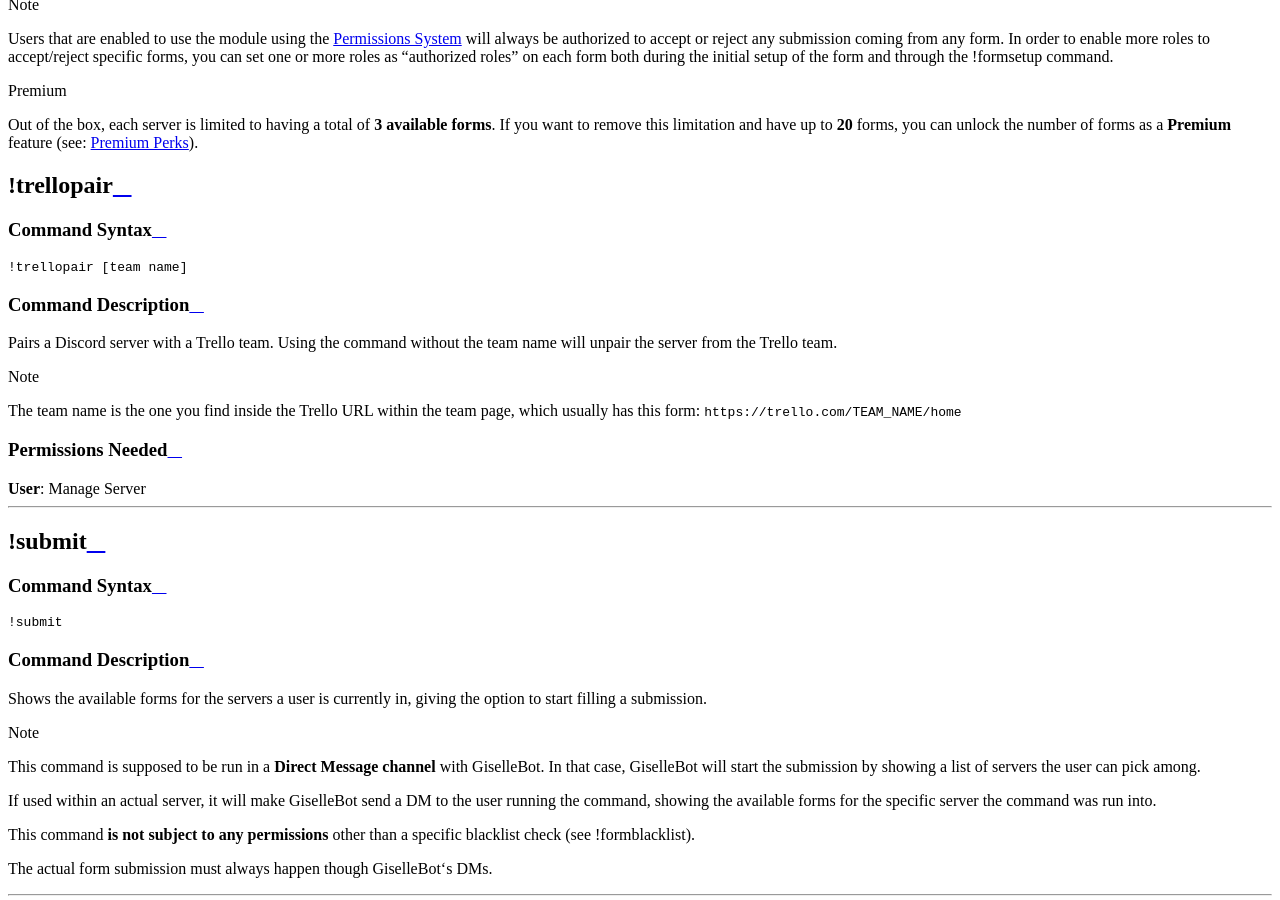
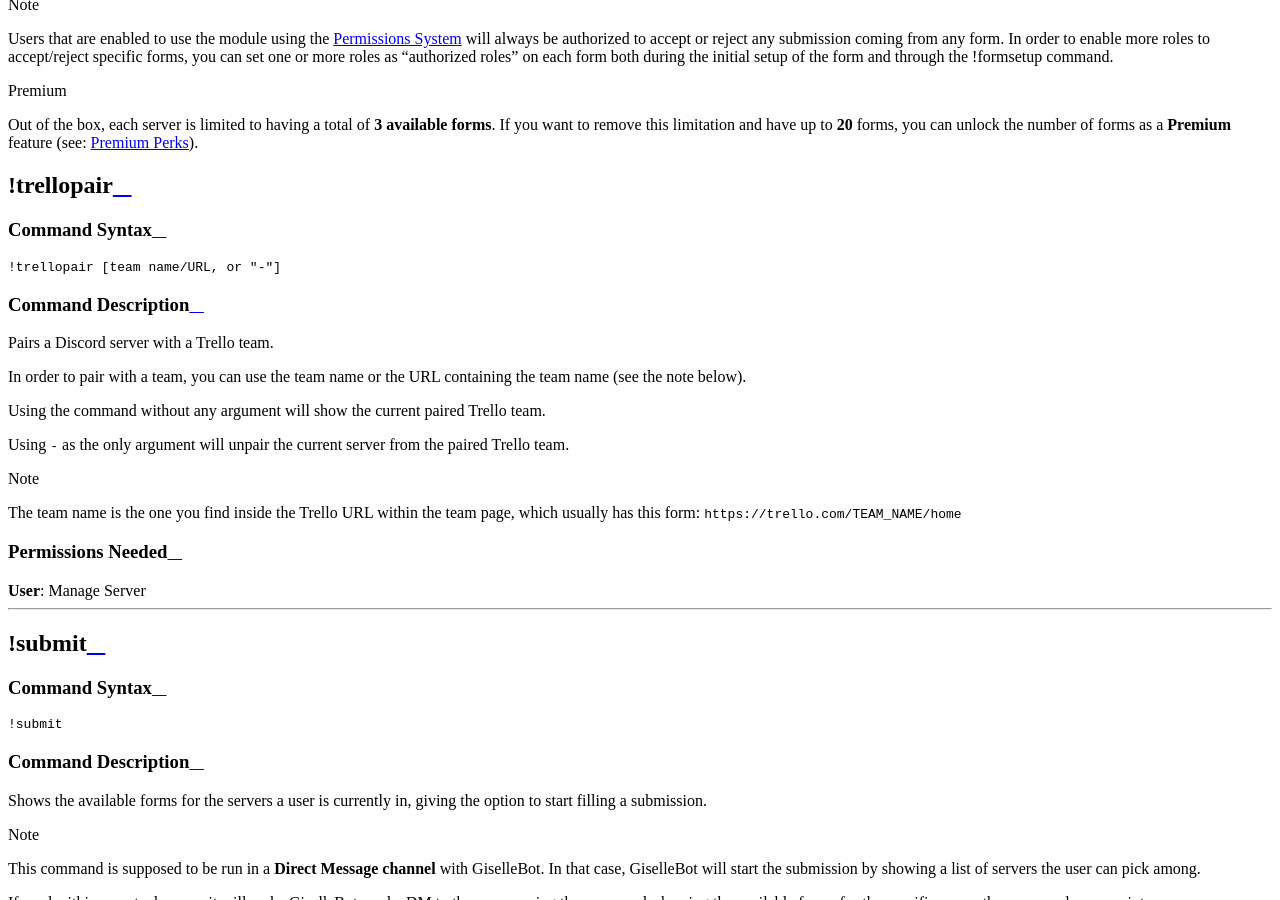
Before and after one commit to cycloptux/GiselleBot-Documentation, a Sphinx documentation site: the page built from docs/source/utility/forms.rst, in a window 1280 px wide and 900 px high, scrolled down 2702 px. Built offline with Sphinx 7.4.7 and the Read the Docs theme 2.0.0, drawn with Linux system fonts in a browser that asks for light colours.

Commit message:
Updated trellopair.

```diff
--- a/docs/source/utility/forms.rst
+++ b/docs/source/utility/forms.rst
@@ -34,11 +34,17 @@
 ^^^^^^^^^^^^^^
 .. parsed-literal::
 
-    |bot_prefix|\ trellopair [team name]
+    |bot_prefix|\ trellopair [team name/URL, or "-"]
 
 Command Description
 ^^^^^^^^^^^^^^^^^^^
-Pairs a Discord server with a Trello team. Using the command without the team name will unpair the server from the Trello team.
+Pairs a Discord server with a Trello team.
+
+In order to pair with a team, you can use the team name or the URL containing the team name (see the note below).
+
+Using the command without any argument will show the current paired Trello team.
+
+Using ``-`` as the only argument will unpair the current server from the paired Trello team.
 
 .. note::
     The team name is the one you find inside the Trello URL within the team page, which usually has this form: ``https://trello.com/TEAM_NAME/home``
```
